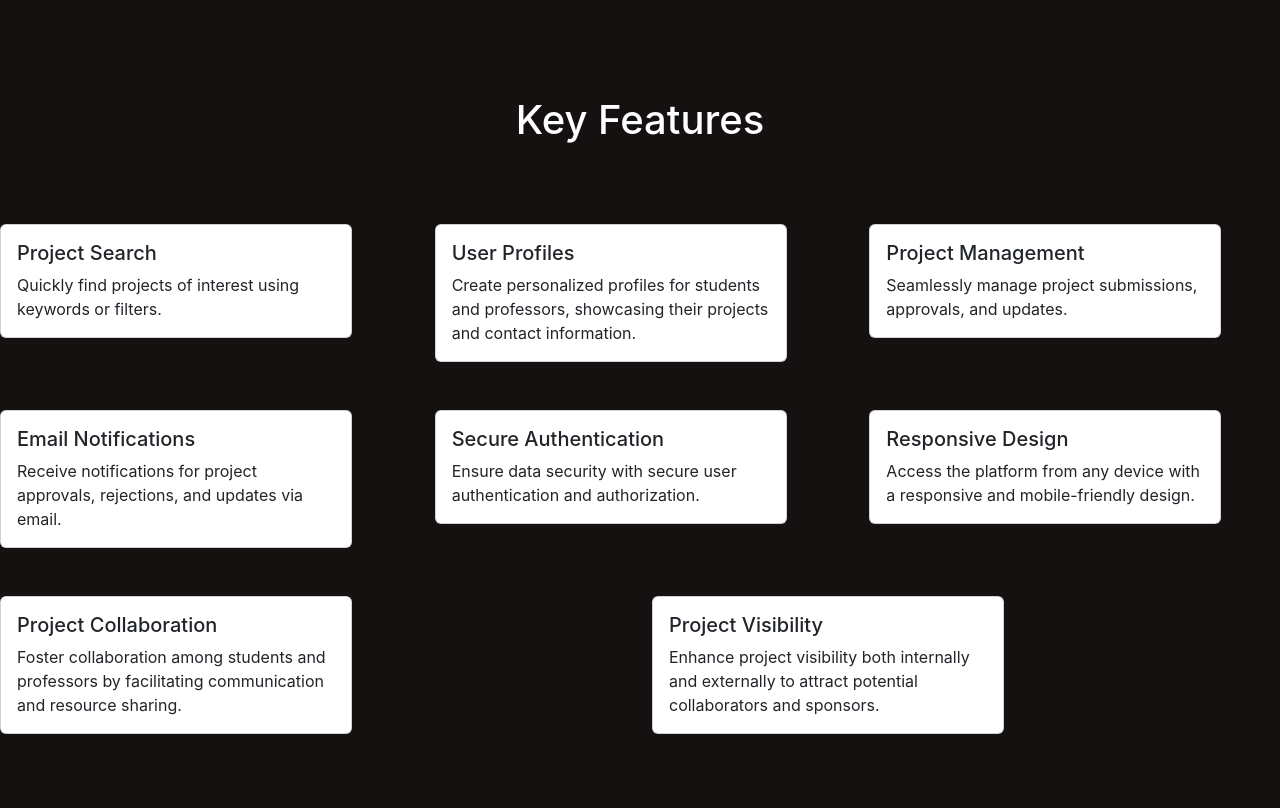
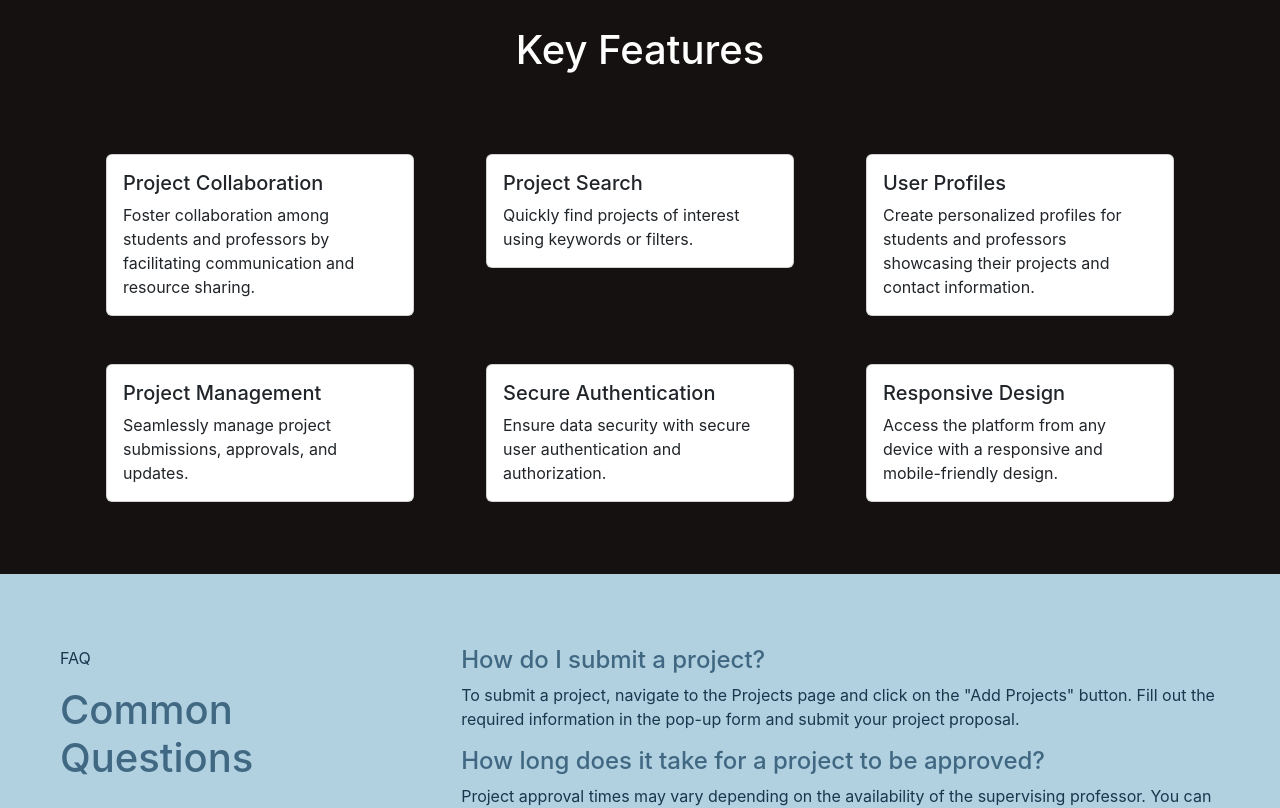
Before and after one commit to mudit129/Project-Collab, a React (Create React App) app in the folder frontend/: page / in a window 1280 px wide. Shown: the part 580-1388 px from the top of the page. Built offline with nearby package versions, Linux system fonts and the light colour scheme.

Commit message:
delete project

```diff
--- a/frontend/public/index.html
+++ b/frontend/public/index.html
@@ -21,6 +21,7 @@
     <title>Project Collab</title>
   </head>
   <body>
+    <script src="https://kit.fontawesome.com/cb6f230638.js" crossorigin="anonymous"></script>
     <noscript>You need to enable JavaScript to run this app.</noscript>
     <div id="root"></div>
     <script
--- a/frontend/src/components/HomePages/Features.css
+++ /dev/null
@@ -1,63 +0,0 @@
-.btn {
-  background: #6998ab;
-  padding: 10px;
-  height: 40px;
-  border-color: #406882;
-  border-width: 2px;
-  font-weight: bold;
-  color: #1a374d;
-  margin: 10px;
-  justify-content: center;
-}
-
-.btn:hover {
-  background-color: #1a374d; /* Hover background color */
-  color: white; /* Hover border color */
-  border-width: 3px;
-}
-
-.features {
-  position: inherit;
-  border: 1px solid black;
-  border-radius: 5px;
-  padding: 10px;
-  margin: 10px;
-  background-color: rgb(22, 17, 17);
-}
-
-#f1,
-#f2 {
-  /* position: absolute; */
-  top: 10%;
-  width: 45%;
-  height: 38%;
-  left: 2%;
-}
-
-#f2 {
-  left: 50%;
-}
-
-#f3,
-#f4 {
-  /* position: absolute; */
-  top: 55%;
-  width: 45%;
-  height: 38%;
-  left: 2%;
-}
-
-#f4 {
-  left: 50%;
-}
-
-.row1,
-.row2 {
-  position: absolute;
-  left: 15%;
-  top: 20%;
-}
-
-.row2 {
-  top: 45%;
-}
--- /dev/null
+++ b/frontend/src/components/HomePages/FeaturesCard.js
@@ -0,0 +1,16 @@
+import React from "react";
+
+const FeaturesCard = (props) => {
+  return (
+      <div className="col-md-4">
+        <div className="card my-4 mx-4">
+          <div className="card-body">
+            <h5 className="card-title">{props.title}</h5>
+            <p className="card-text">{props.desc}</p>
+          </div>
+        </div>
+      </div>
+  );
+};
+
+export default FeaturesCard;
--- a/frontend/src/components/HomePages/FirstPage.js
+++ b/frontend/src/components/HomePages/FirstPage.js
@@ -1,6 +1,6 @@
 import React from "react";
 import { useNavigate } from "react-router-dom";
-import "./Features.css";
+// import "./Features.css";
 
 const FirstPage = () => {
   const navigate = useNavigate();
--- a/frontend/src/components/HomePages/KeyFeatures.js
+++ b/frontend/src/components/HomePages/KeyFeatures.js
@@ -1,119 +1,60 @@
 import React from "react";
-import "./Features.css";
+import FeaturesCard from "./FeaturesCard";
 
 const KeyFeatures = () => {
+  let features = [
+    {
+      title: "Project Collaboration",
+      desc: "Foster collaboration among students and professors by facilitating communication and resource sharing.",
+    },
+    {
+      title: "Project Search",
+      desc: "Quickly find projects of interest using keywords or filters.",
+    },
+    {
+      title: "User Profiles",
+      desc: "Create personalized profiles for students and professors showcasing their projects and contact information.",
+    },
+    {
+      title: "Project Management",
+      desc: "Seamlessly manage project submissions, approvals, and updates.",
+    },
+    // {
+    //   title: "Email Notifications",
+    //   desc: "Receive notifications for project approvals, rejections, and updates via email.",
+    // },
+    {
+      title: "Secure Authentication",
+      desc: "Ensure data security with secure user authentication and authorization.",
+    },
+    {
+      title: "Responsive Design",
+      desc: "Access the platform from any device with a responsive and mobile-friendly design.",
+    },
+
+    // {
+    //   title: "Project Visibility",
+    //   desc: "Enhance project visibility both internally and externally to attract potential collaborators and sponsors.",
+    // },
+  ];
+
   return (
-    <div style={{ background: "rgb(22, 17, 17)", color: "white" }}>
-      <br></br>
-      <br></br>
+    <div className = "container" style={{ background: "rgb(22, 17, 17)", color: "white" }}>
       <br></br>
       <br></br>
       <h1 className="text-center key">Key Features</h1>
       <br></br>
       <br></br>
-      <div className="d-flex justify-content-center align-items-center">
+      <div>
         <div className="row">
-          <div className="col my-4">
-            <div className="card" style={{ width: "22rem" }}>
-              <div className="card-body">
-                <h5 className="card-title">Project Search</h5>
-
-                <p className="card-text">
-                Quickly find projects of interest using keywords or filters.
-
-                </p>
-              </div>
-            </div>
-          </div>
-          <div className="col my-4">
-            <div className="card" style={{ width: "22rem" }}>
-              <div className="card-body">
-                <h5 className="card-title">User Profiles</h5>
-                {/* <h6 className="card-subtitle mb-2 text-muted">Card subtitle</h6> */}
-                <p className="card-text">
-                Create personalized profiles for students and professors, showcasing their projects and contact information.
-
-                </p>
-              </div>
-            </div>
-          </div>
-          <div className="col my-4">
-            <div className="card" style={{ width: "22rem" }}>
-              <div className="card-body">
-                <h5 className="card-title">Project Management</h5>
-                {/* <h6 className="card-subtitle mb-2 text-muted">Card subtitle</h6> */}
-                <p className="card-text">
-                Seamlessly manage project submissions, approvals, and updates.
-
-                </p>
-              </div>
-            </div>
-          </div>
-          {/* </div> */}
-
-          {/* <div className="row align-items-center mx-5"> */}
-          <div className="col my-4">
-            <div className="card" style={{ width: "22rem" }}>
-              <div className="card-body">
-                <h5 className="card-title">Email Notifications</h5>
-
-                <p className="card-text">
-                Receive notifications for project approvals, rejections, and updates via email.
-
-                </p>
-              </div>
-            </div>
-          </div>
-          <div className="col my-4">
-            <div className="card" style={{ width: "22rem" }}>
-              <div className="card-body">
-                <h5 className="card-title">Secure Authentication</h5>
-                {/* <h6 className="card-subtitle mb-2 text-muted">Card subtitle</h6> */}
-                <p className="card-text">
-                Ensure data security with secure user authentication and authorization.
-
-                </p>
-              </div>
-            </div>
-          </div>
-          <div className="col my-4">
-            <div className="card" style={{ width: "22rem" }}>
-              <div className="card-body">
-                <h5 className="card-title">Responsive Design</h5>
-                {/* <h6 className="card-subtitle mb-2 text-muted">Card subtitle</h6> */}
-                <p className="card-text">
-                Access the platform from any device with a responsive and mobile-friendly design.
-
-                </p>
-              </div>
-            </div>
-          </div>
-          <div className="col my-4">
-            <div className="card" style={{ width: "22rem" }}>
-              <div className="card-body">
-                <h5 className="card-title">Project Collaboration</h5>
-                {/* <h6 className="card-subtitle mb-2 text-muted">Card subtitle</h6> */}
-                <p className="card-text">
-                Foster collaboration among students and professors by facilitating communication and resource sharing.
-                </p>
-              </div>
-            </div>
-          </div>
-          <div className="col my-4">
-            <div className="card" style={{ width: "22rem" }}>
-              <div className="card-body">
-                <h5 className="card-title">Project Visibility</h5>
-                {/* <h6 className="card-subtitle mb-2 text-muted">Card subtitle</h6> */}
-                <p className="card-text">
-                Enhance project visibility both internally and externally to attract potential collaborators and sponsors.
-                </p>
-              </div>
-            </div>
-          </div>
+          {features &&
+            features.map((feat, idx) => {
+              return (
+                <FeaturesCard title={feat.title} desc={feat.desc} key={idx} />
+              );
+            })}
         </div>
       </div>
-      <br></br>
-      <br></br>
       <br></br>
       <br></br>
     </div>
--- a/frontend/src/components/UserProfile/CurrentProjects.js
+++ b/frontend/src/components/UserProfile/CurrentProjects.js
@@ -37,9 +37,9 @@ const CurrentProjects = () => {
                     projectIds.map((project, idx) => {
                         return (
                         <ProjectCard
-                            id={project._id}
-                            title={project.title}
-                            desc={project.desc}
+                            project = {project}
+                            flag = {true}
+                            md = {6}
                             key={idx}
                         />
                         );
--- a/frontend/src/pages/AllProjects.js
+++ b/frontend/src/pages/AllProjects.js
@@ -1,23 +1,23 @@
-import React, {useState, useEffect} from "react";
+import React, { useState, useEffect } from "react";
 import ProjectCard from "../components/ProjectCard";
-import axios from "axios"
+import axios from "axios";
 
 const AllProjects = () => {
   const arr = [1, 2, 3, 4, 5, 6, 7];
   const [allProjects, setAllProjects] = useState(null);
   console.log(arr);
-  const getPdf = async()=>{
+  const getPdf = async () => {
     const url = "http://localhost:5001/api/projects/get-all-projects";
-    console.log(url)
+    console.log(url);
     const result = await axios.get(url);
     console.log(result.data.data);
     setAllProjects(result.data.data);
-  }
+  };
 
-  useEffect(()=>{
-    console.log("On All Projects Page")
+  useEffect(() => {
+    console.log("On All Projects Page");
     getPdf();
-  },[])
+  }, []);
   return (
     <div className="d-grid gap-1 d-md-flex justify-content-md-center">
       <div className="card" style={{ width: "20%" }}>
@@ -95,9 +95,17 @@ const AllProjects = () => {
         <div className="container">
           <h3 className="text-center key">All Projects</h3>
           <div className="container row">
-            {allProjects && allProjects.map((project,idx) => {
-              return <ProjectCard id = {project._id} title = {project.title} desc = {project.desc} key={idx} />;
-            })}
+            {allProjects &&
+              allProjects.map((project, idx) => {
+                return (
+                  <ProjectCard
+                    project = {project}
+                    flag={false}
+                    md = {4}
+                    key={idx}
+                  />
+                );
+              })}
           </div>
         </div>
       </div>
--- a/frontend/src/pages/Home.js
+++ b/frontend/src/pages/Home.js
@@ -7,12 +7,12 @@ import Footer from "../components/HomePages/Footer";
 
 const Home = () => {
   return (
-    <>
+    <div style={{ background: "rgb(22, 17, 17)" }}>
       <FirstPage />
       <KeyFeatures />
       <FAQs />
       <Footer />
-    </>
+    </div>
   );
 };
 
```
Also changed, not shown: frontend/src/components/ProjectCard.js (+52 -5 lines), frontend/src/components/UserProfile/PendingRequests.js (+64 -4 lines), 1 other file (tests, documents, lock files or other folders).
